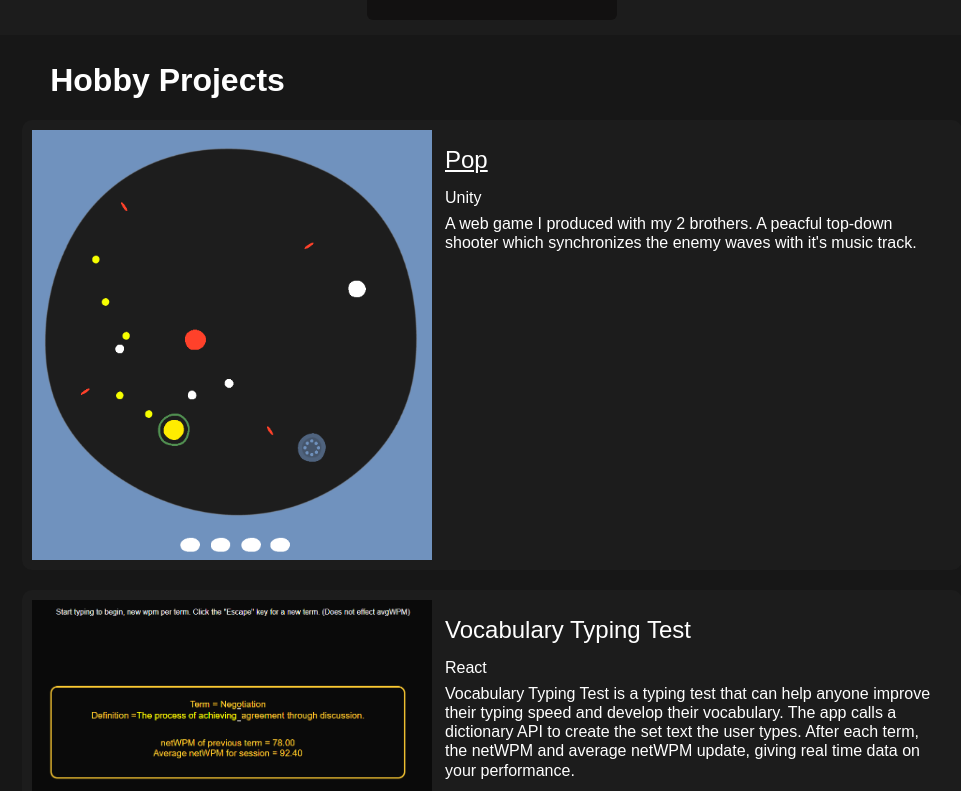
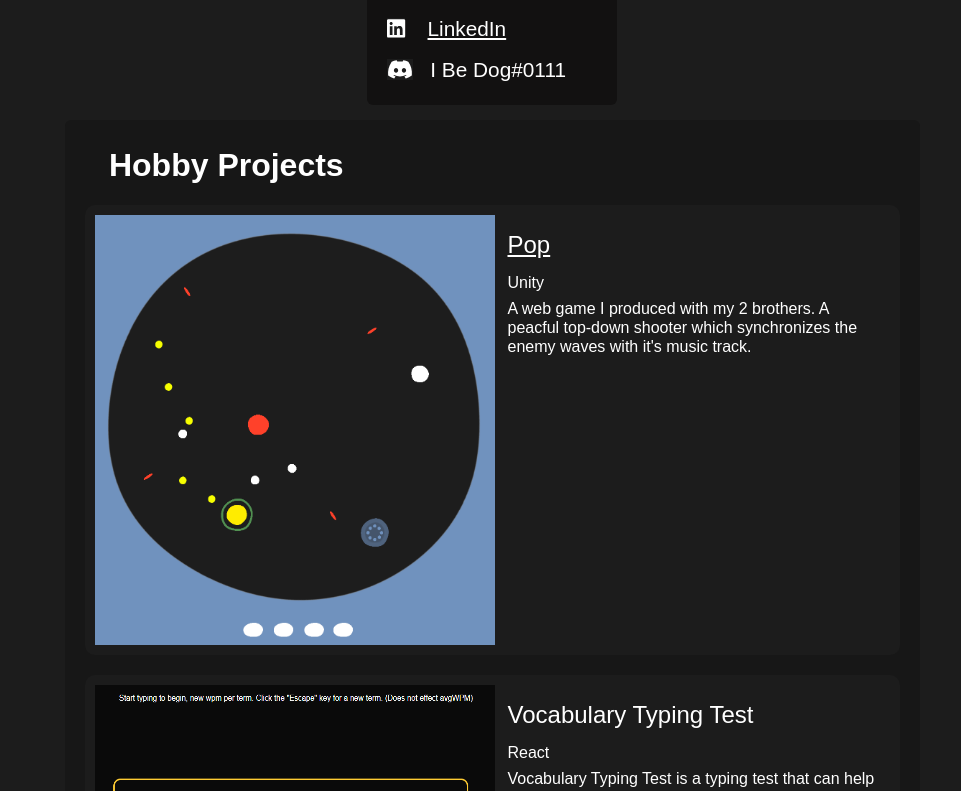
Before and after one commit to DavonWhitworth/davon-whitworth, a React (Create React App) app: page / in a window 1280 px wide. Shown: the part 369-1160 px from the top of the page, without its empty margins (148-1109 px from the left). Built offline with nearby package versions, Linux system fonts and the light colour scheme.

Commit message:
style fixes

```diff
--- a/src/components/introcard.js
+++ b/src/components/introcard.js
@@ -2,14 +2,17 @@
 //import Pic from "../projectpics/portrait.jpg";
 
 const Headcard = styled.div`
-  width: auto;
+  width: 100%;
+  min-width: 320px;
   margin: 0px 10px 10px 10px;
   display: flex;
   align-items: flex-end;
   flex-wrap: wrap;
   justify-content: center;
+  align-self: center;
   gap: 15px;
-  margin-top: 100px;
+  margin: 100px auto;
+  max-width: 1024px;
 `;
 
 const Infodiv = styled.div`
--- a/src/components/projectcard.js
+++ b/src/components/projectcard.js
@@ -6,8 +6,8 @@
   border-radius: 10px;
   padding: 10px;
   margin-bottom: 20px;
-  min-width: 250;
-
+  width: auto;
+  max-width: 1024px;
   display: flex;
   flex-wrap: wrap;
 `;
@@ -16,9 +16,7 @@
   margin: 5px;
   padding: 5px;
   line-height: 1.7;
-  min-width: 160px;
-  max-width: 500px;
-  width: auto;
+  width: 375px;
 `;
 
 const Title = styled.a`
@@ -38,9 +36,9 @@
 `;
 
 const Projectimg = styled.img`
-  min-width: 150px;
+  min-width: 100px;
   max-width: 400px;
-  width: auto;
+  width: 100%;
 `;
 
 // const LanguageBlock = styled.div`
--- a/src/components/projectlist.js
+++ b/src/components/projectlist.js
@@ -5,11 +5,12 @@
 import Lightsitepicture from "../projectpics/lightsitepic.PNG";
 
 const Projectblock = styled.div`
-  padding: 5px 30px 5px 30px;
+  padding: 5px 20px;
   background-color: #171717;
   margin: auto;
   border-radius: 6px;
   width: fit-content;
+  max-width: 1024px;
 `;
 
 const Listheader = styled.h1`
```
Also changed, not shown: 2 other files (tests, documents, lock files or other folders).
